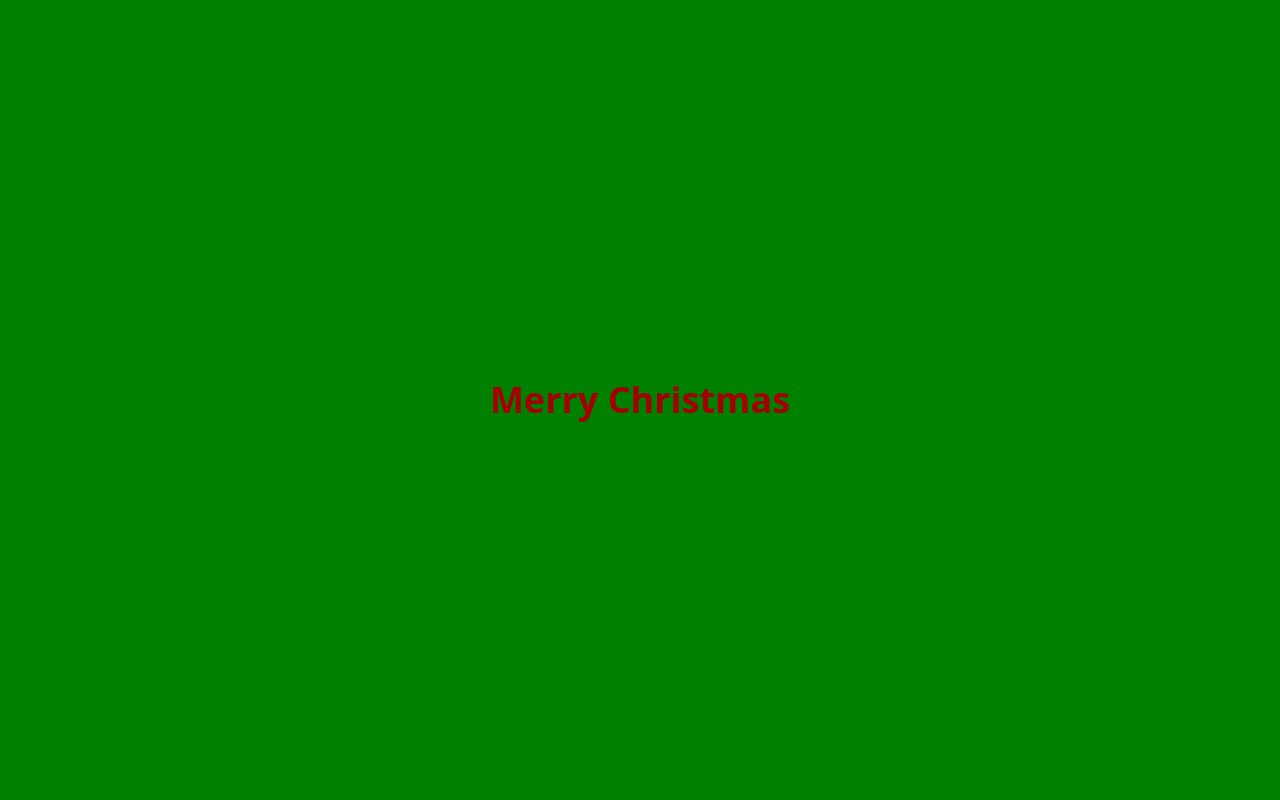
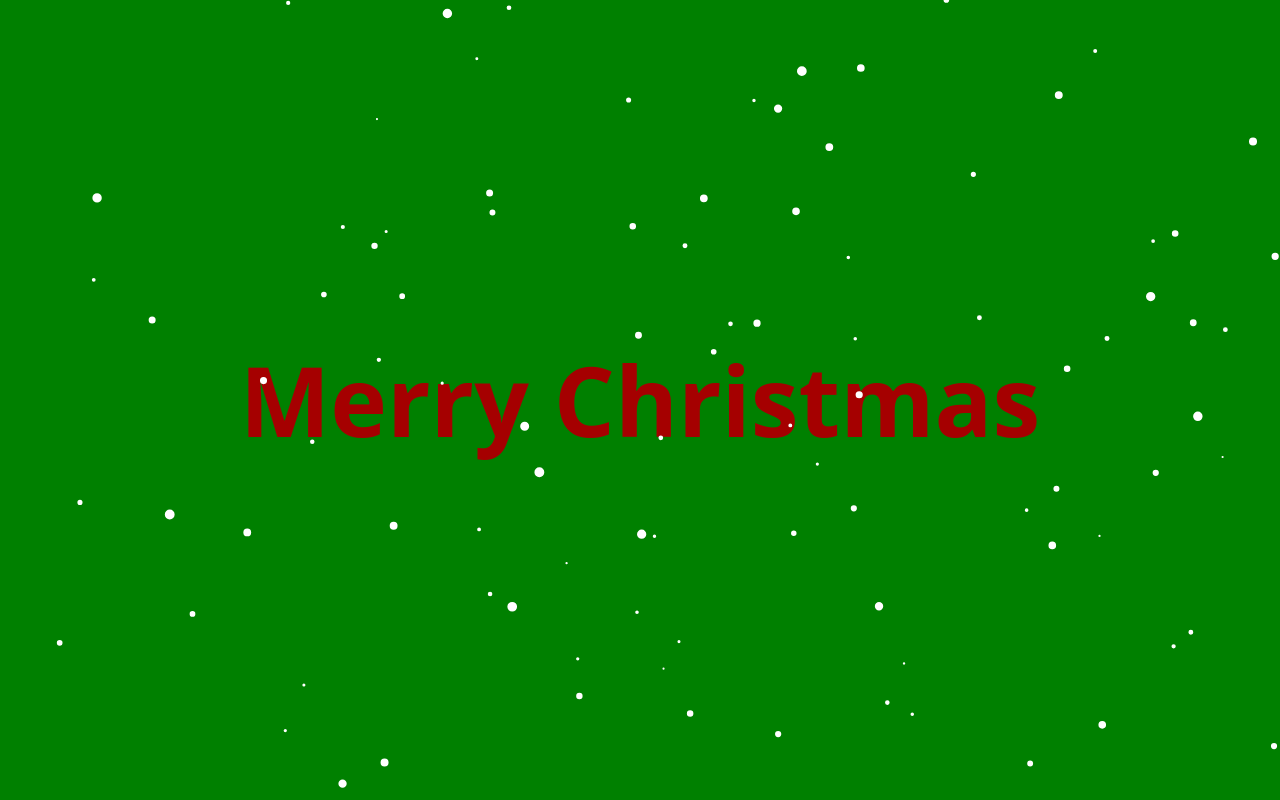
Before and after one commit to jlabs/christmas-ticket, a website: page public/index.html in a window 1280 px wide. Drawn offline with Linux system fonts and the light colour scheme.

Commit message:
Add falling snow

```diff
--- a/public/index.html
+++ b/public/index.html
@@ -5,8 +5,10 @@
         <meta name="viewport" content="width=device-width, initial-scale=1.0">
         <link href="style.css" rel="stylesheet">
         <title>Christmas Ticket</title>
+        <script src="snow.js" defer></script>
     </head>
     <body class="bg-christmas-green grid place-items-center min-h-screen">
-    <h1 class="text-christmas-red font-bold text-4xl">Merry Christmas</h1>
+        <canvas id="snow-canvas"></canvas>
+        <h1 class="text-christmas-red font-bold text-8xl">Merry Christmas</h1>
     </body>
 </html>
--- /dev/null
+++ b/public/snow.js
@@ -0,0 +1,57 @@
+const canvas = document.getElementById('snow-canvas');
+const ctx = canvas.getContext('2d');
+
+canvas.width = window.innerWidth;
+canvas.height = window.innerHeight;
+
+const snowflakes = [];
+
+function createSnowflakes() {
+    const numberOfSnowflakes = 100;
+    for (let i = 0; i < numberOfSnowflakes; i++) {
+        snowflakes.push({
+            x: Math.random() * canvas.width,
+            y: Math.random() * canvas.height,
+            radius: Math.random() * 4 + 1,
+            density: Math.random() * 1 + 0.5 // Adjusted density
+        });
+    }
+}
+
+function drawSnowflakes() {
+    ctx.clearRect(0, 0, canvas.width, canvas.height);
+    ctx.fillStyle = 'white';
+    ctx.beginPath();
+    for (let i = 0; i < snowflakes.length; i++) {
+        const flake = snowflakes[i];
+        ctx.moveTo(flake.x, flake.y);
+        ctx.arc(flake.x, flake.y, flake.radius, 0, Math.PI * 2, true);
+    }
+    ctx.fill();
+    moveSnowflakes();
+}
+
+function moveSnowflakes() {
+    for (let i = 0; i < snowflakes.length; i++) {
+        const flake = snowflakes[i];
+        flake.y += Math.pow(flake.density, 2) + 1;
+        flake.x += Math.sin(flake.y / 50) * 2; // Add horizontal movement
+        if (flake.y > canvas.height) {
+            flake.y = 0;
+            flake.x = Math.random() * canvas.width;
+        }
+    }
+}
+
+function animateSnowflakes() {
+    drawSnowflakes();
+    requestAnimationFrame(animateSnowflakes);
+}
+
+window.addEventListener('resize', () => {
+    canvas.width = window.innerWidth;
+    canvas.height = window.innerHeight;
+});
+
+createSnowflakes();
+animateSnowflakes();
--- a/public/src/style.css
+++ b/public/src/style.css
@@ -1,3 +1,13 @@
 @tailwind base;
 @tailwind components;
 @tailwind utilities;
+
+#snow-canvas {
+    position: absolute;
+    top: 0;
+    left: 0;
+    width: 100%;
+    height: 100%;
+    pointer-events: none;
+    z-index: 1;
+}
--- a/tailwind.config.js
+++ b/tailwind.config.js
@@ -1,6 +1,8 @@
 /** @type {import('tailwindcss').Config} */
 module.exports = {
-  content: ["./public/index.html"],
+  content: [
+    "./public/index.html",
+],
   theme: {
     extend: {
       colors: {
```
Also changed, not shown: public/style.css. Lines whose indentation alone changed are shown as unchanged.
